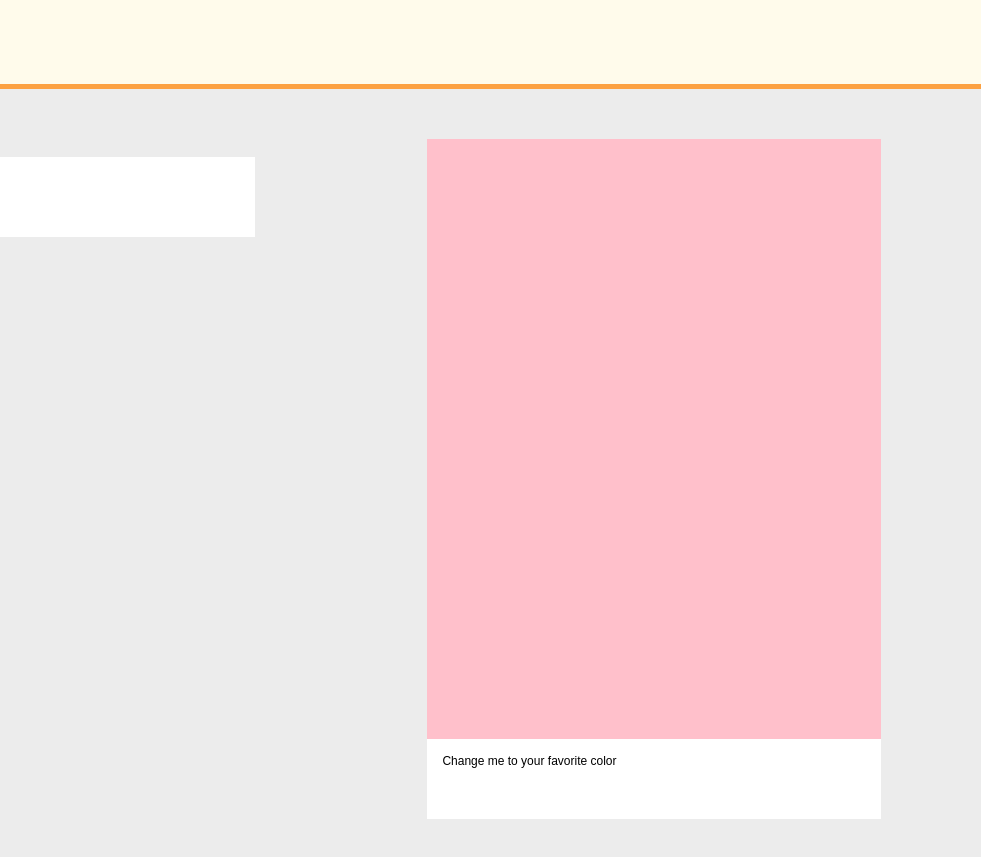
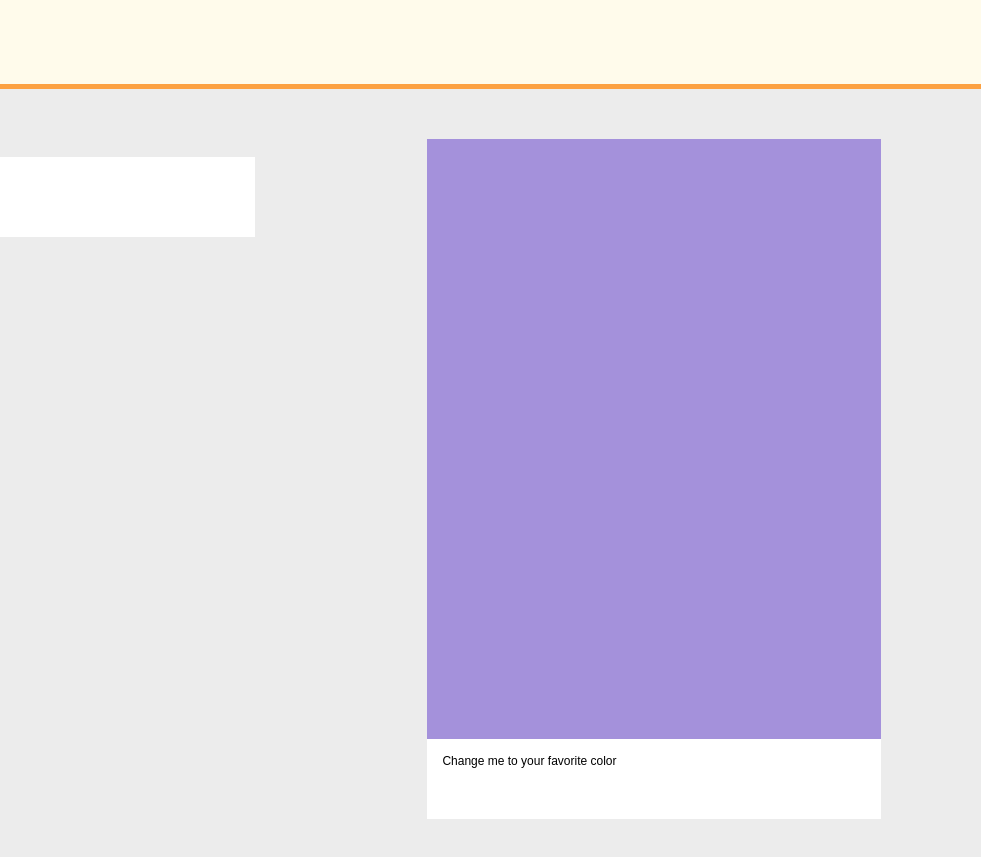
Before and after one commit to obs9/repository-1, a plain HTML site: page Class/Class6-1/transitions.html in a window 1280 px wide. Shown: the part 1340-2197 px from the top of the page, 299-1280 px from the left. Drawn offline with Linux system fonts and the light colour scheme.

Commit message:
Commit 2/20 1

```diff
--- a/Class/Class6-1/css/transition-style.css
+++ b/Class/Class6-1/css/transition-style.css
@@ -182,7 +182,8 @@ transition-timing-function: ease-in-out;
 {
   margin: auto;
   height: 600px;
-  background-color: pink;
+  background-color: rgb(164, 145, 219);
+  transition-timing-function: ease-in;
 }
 .cardBase
 {
```
Also changed, not shown: Class/index.html (+1 -1 lines).
